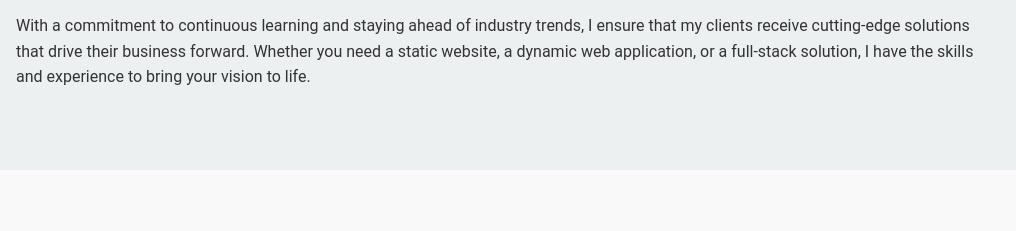
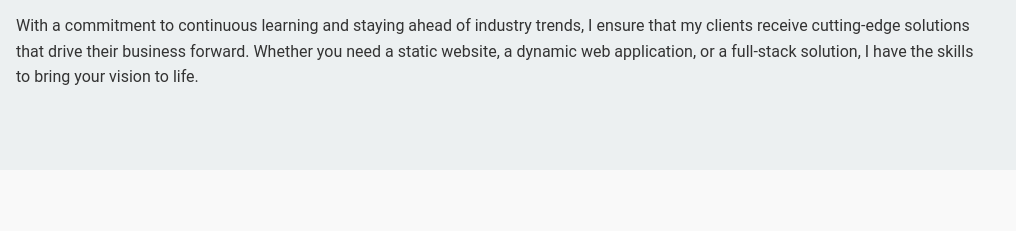
Before and after one commit to RealDan1/portfolio-website-daneelvdm, a plain HTML site: page index.html in a window 1280 px wide. Shown: the part 563-794 px from the top of the page, 264-1280 px from the left. Drawn offline with nearby package versions, Linux system fonts and the light colour scheme.

Commit message:
feat: modify text content

```diff
--- a/index.html
+++ b/index.html
@@ -51,7 +51,7 @@
                                 With a commitment to continuous learning and staying ahead of industry trends, I ensure
                                 that my clients receive cutting-edge solutions that drive their business forward.
                                 Whether you need a static website, a dynamic web application, or a full-stack solution,
-                                I have the skills and experience to bring your vision to life.
+                                I have the skills to bring your vision to life.
                             </p>
                         </div>
                     </div>
```
